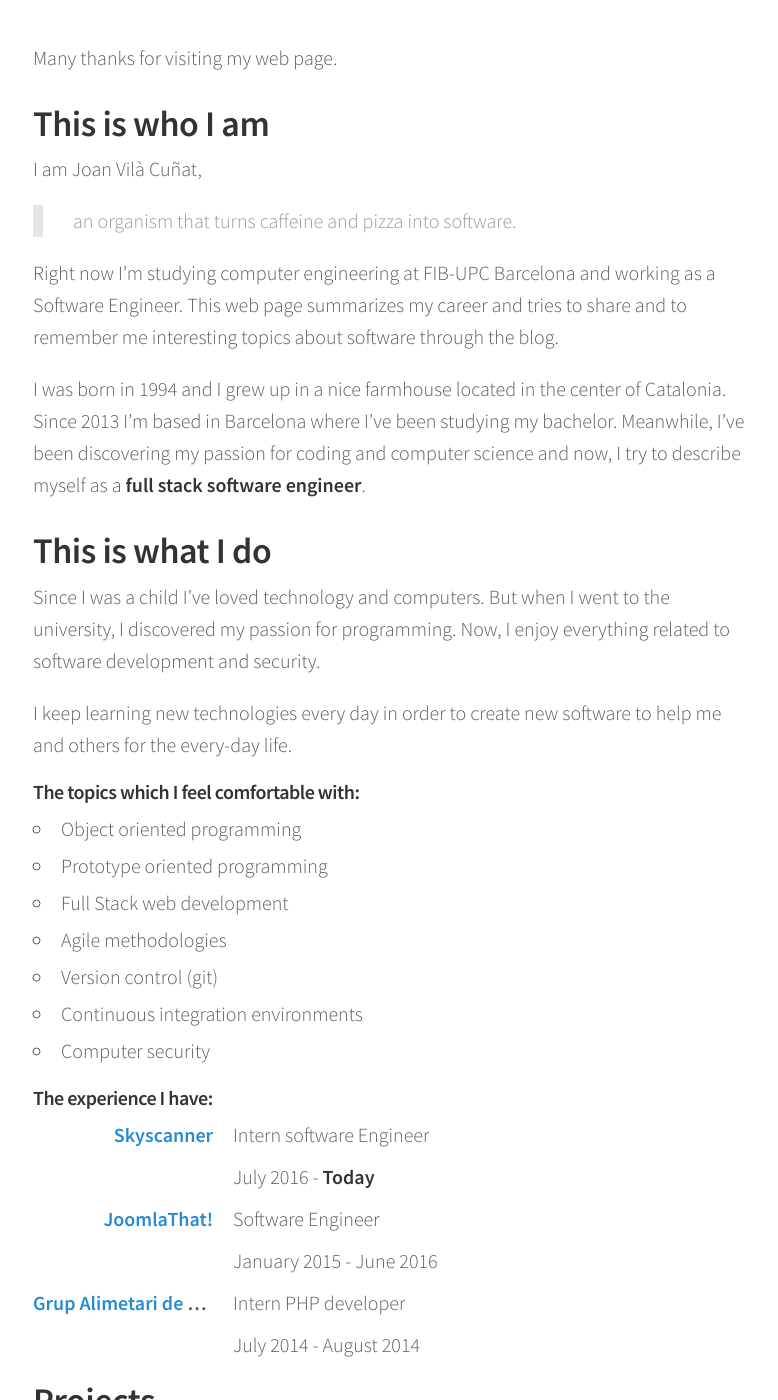
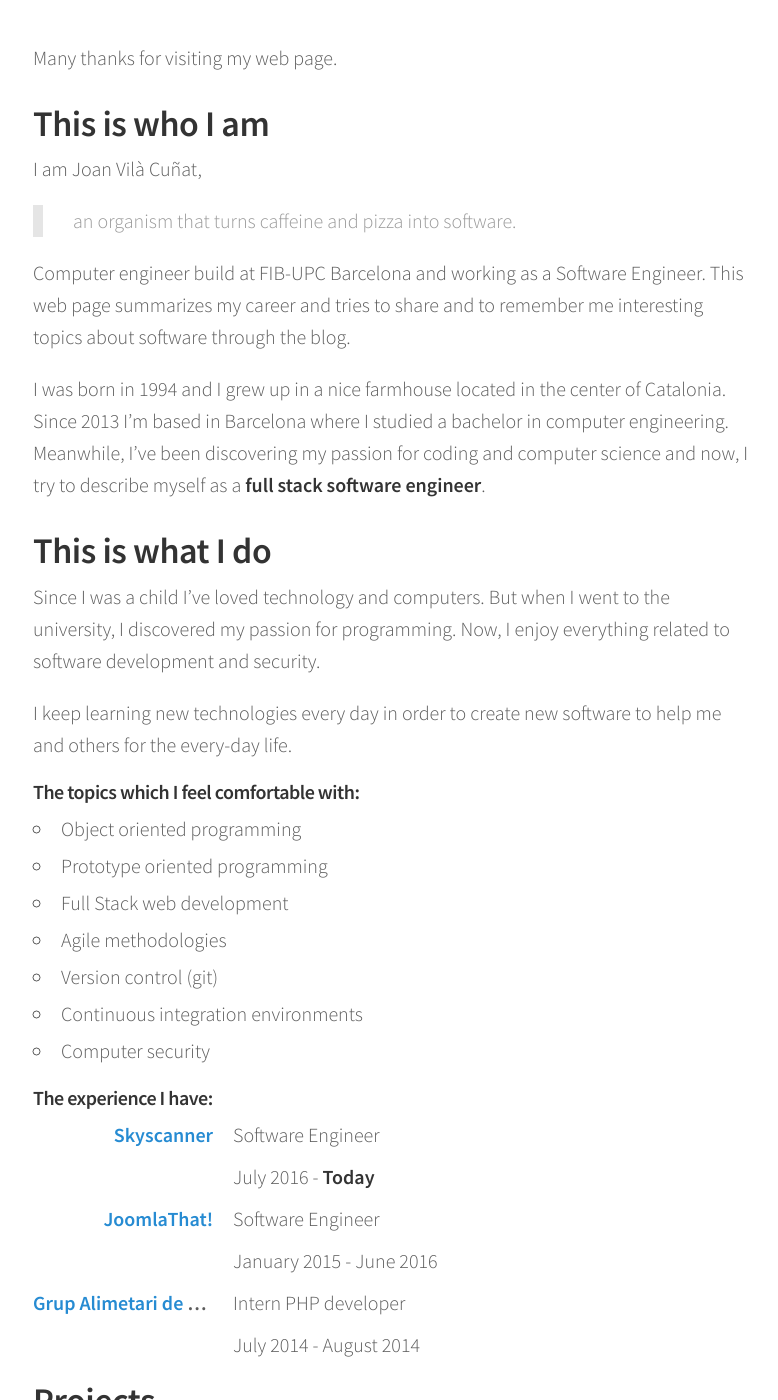
Before and after one commit to joanvila/joanvila.github.io, a Jekyll site: the page built from about.md, in a window 1280 px wide and 1400 px high, scrolled down 456 px. Shown: the whole window, without its empty margins (247-1025 px from the left). Built offline with Jekyll 4.4.1, drawn with Linux system fonts in a browser that asks for light colours; nearby versions of some CDN libraries.

Commit message:
Small changes in about and first post

```diff
--- a/about.md
+++ b/about.md
@@ -14,9 +14,9 @@ I am Joan Vilà Cuñat,
 
 > an organism that turns caffeine and pizza into software.
 
-Right now I'm studying computer engineering at FIB-UPC Barcelona and working as a Software Engineer. This web page summarizes my career and tries to share and to remember me interesting topics about software through the blog.
+Computer engineer build at FIB-UPC Barcelona and working as a Software Engineer. This web page summarizes my career and tries to share and to remember me interesting topics about software through the blog.
 
-I was born in 1994 and I grew up in a nice farmhouse located in the center of Catalonia. Since 2013 I'm based in Barcelona where I've been studying my bachelor. Meanwhile, I've been discovering my passion for coding and computer science and now, I try to describe myself as a **full stack software engineer**.
+I was born in 1994 and I grew up in a nice farmhouse located in the center of Catalonia. Since 2013 I'm based in Barcelona where I studied a bachelor in computer engineering. Meanwhile, I've been discovering my passion for coding and computer science and now, I try to describe myself as a **full stack software engineer**.
 
 
 ## This is what I do
@@ -38,7 +38,7 @@ I keep learning new technologies every day in order to create new software to he
 ##### The experience I have:
 
 [Skyscanner](https://www.skyscanner.net)
-: Intern software Engineer
+: Software Engineer
 : July 2016 - **Today**
 
 [JoomlaThat!](http://www.joomlathat.com)
```
Also changed, not shown: _posts/2016-11-09-why-i-am-doing-this.md (+1 -6 lines).
